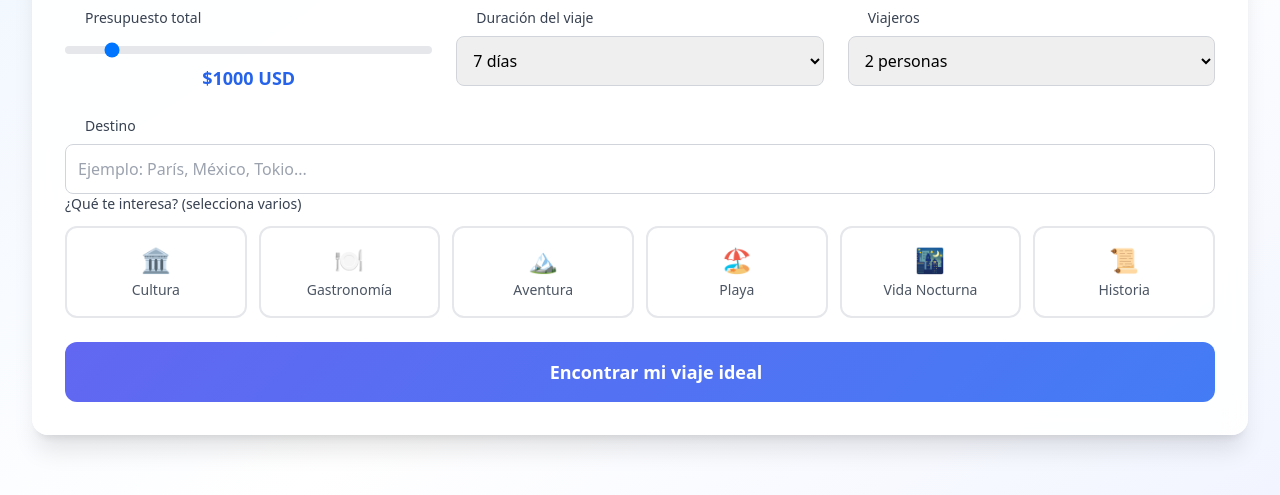
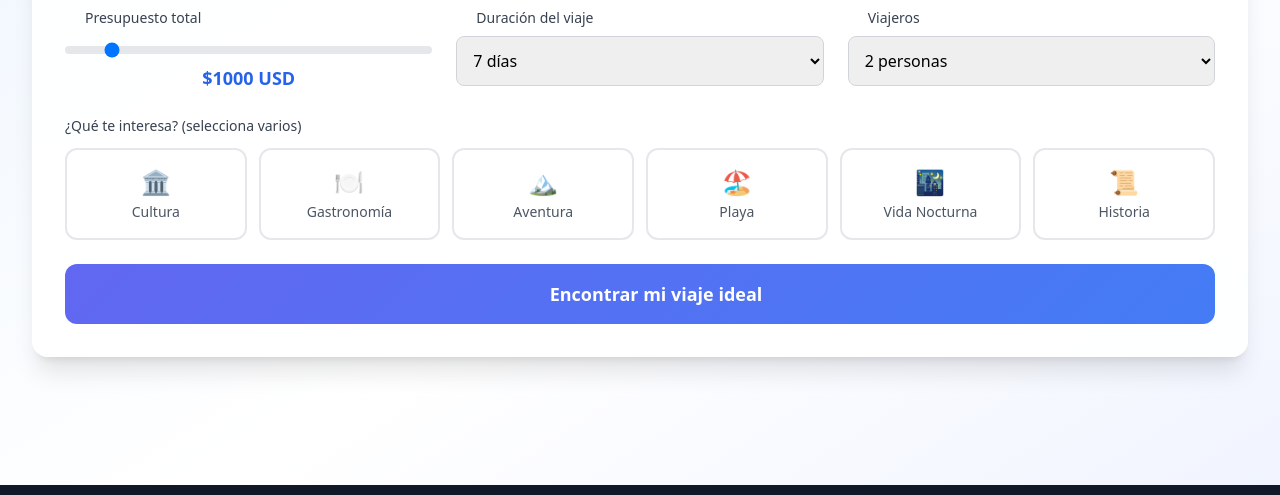
Before and after one commit to alevarriola/SmartTravel, a plain HTML site: page index.html in a window 1280 px wide. Shown: the part 191-686 px from the top of the page. Drawn offline with nearby package versions, Linux system fonts and the light colour scheme.

Commit message:
eliminada la seccion de destino

```diff
--- a/index.html
+++ b/index.html
@@ -111,20 +111,6 @@
             <option value="6">6 personas</option>
             </select>
         </div>
-        </div>
-
-        <!-- Campo de destino -->
-        <div class="space-y-2">
-            <label for="campo-destino" class="block text-sm font-medium text-gray-700 flex items-center">
-                <i data-lucide="map-pin" class="h-4 w-4 mr-1"></i>
-                Destino
-            </label>
-            <input
-                type="text"
-                id="campo-destino"
-                placeholder="Ejemplo: París, México, Tokio..."
-                class="w-full p-3 border border-gray-300 rounded-lg focus:ring-2 focus:ring-blue-500 focus:border-transparent transition-all duration-200"
-            />
         </div>
 
         <div class="mb-6">
```
